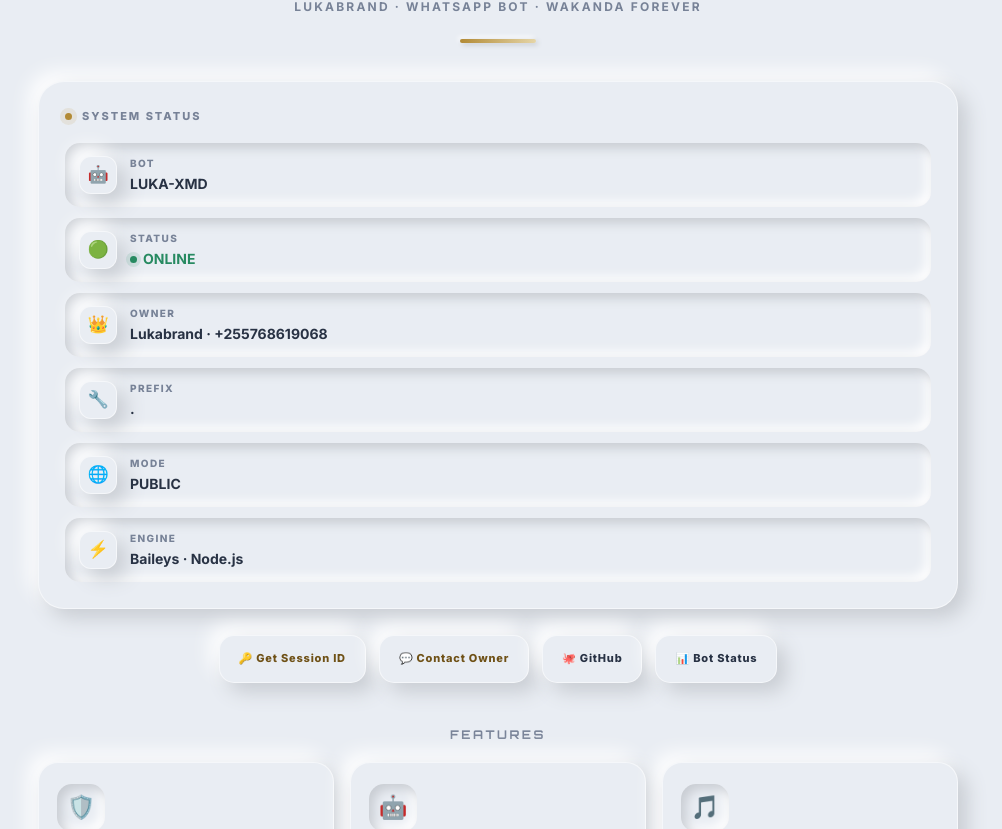
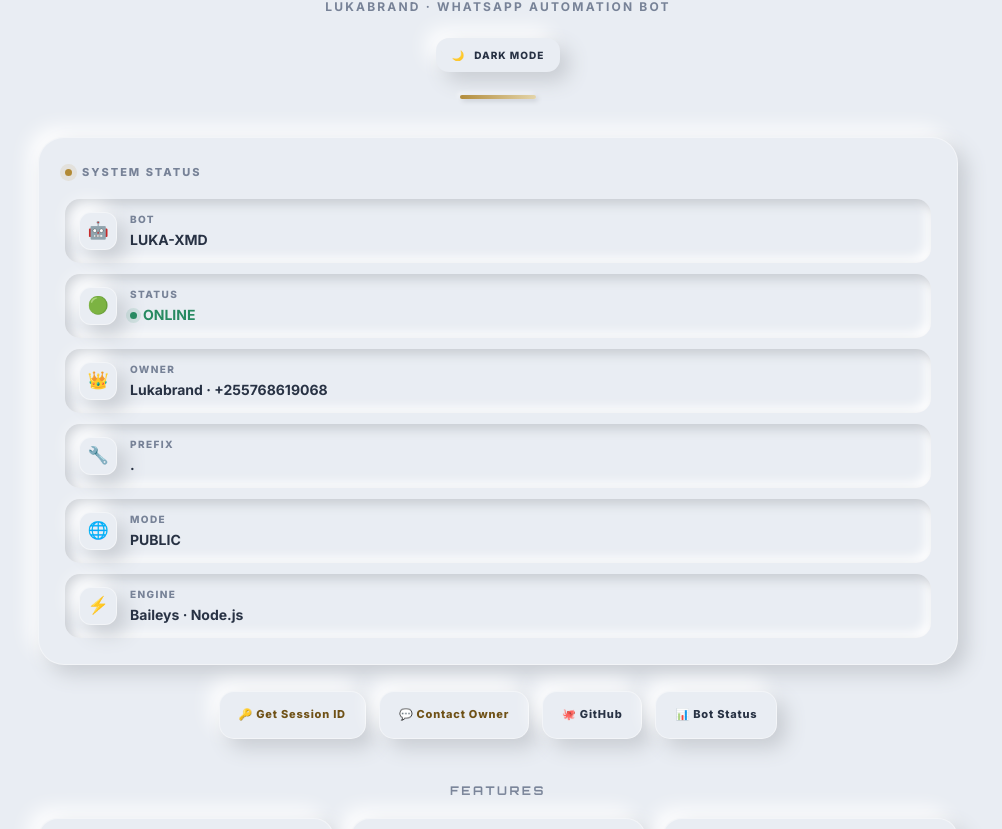
Before and after one commit to Lukabrand/Lukaa, a website: page luka/LukaTech/public/index.html in a window 1280 px wide. Shown: the part 250-1079 px from the top of the page, without its empty margins (142-1144 px from the left). Drawn offline with Linux system fonts and the light colour scheme.

Commit message:
Add files via upload

```diff
--- a/luka/LukaTech/public/index.html
+++ b/luka/LukaTech/public/index.html
@@ -21,6 +21,20 @@
   --shadow-dark: #c8ccd2;
   --shadow-light: #ffffff;
   --line: rgba(116, 129, 151, .18);
+  color-scheme: light;
+}
+body.dark-mode {
+  --bg: #202630;
+  --surface: #202630;
+  --text: #e7ebf2;
+  --muted: #9aa6b8;
+  --accent: #e0bd68;
+  --accent-soft: #f0d995;
+  --green: #65d6a0;
+  --shadow-dark: #171c24;
+  --shadow-light: #2a303c;
+  --line: rgba(255,255,255,.08);
+  color-scheme: dark;
 }
 * { box-sizing: border-box; margin: 0; padding: 0; }
 html { scroll-behavior: smooth; }
@@ -42,7 +56,10 @@ a { color: inherit; }
 .soft {
   background: var(--surface);
   box-shadow: 9px 9px 20px var(--shadow-dark), -9px -9px 20px var(--shadow-light);
-  border: 1px solid rgba(255,255,255,.58);
+  border: 1px solid rgba(255,255,255,.42);
+}
+body.dark-mode .soft {
+  border-color: rgba(255,255,255,.035);
 }
 .soft-inset {
   background: var(--surface);
@@ -70,6 +87,14 @@ h1 {
   background: linear-gradient(90deg, var(--accent), #e5d5a7);
   box-shadow: 2px 2px 5px var(--shadow-dark), -2px -2px 5px var(--shadow-light);
 }
+.theme-toggle {
+  display: inline-flex; align-items: center; justify-content: center; gap: 9px;
+  margin-top: 22px; padding: 11px 16px; border: 0; border-radius: 13px;
+  color: var(--text); font: 800 10px Inter, sans-serif; letter-spacing: 1px;
+  cursor: pointer; transition: transform .2s, color .2s;
+}
+.theme-toggle:hover { transform: translateY(-2px); color: var(--accent); }
+.theme-toggle:focus-visible { outline: 3px solid var(--accent); outline-offset: 4px; }
 .status-card { padding: 26px; border-radius: 26px; margin: 8px 0 26px; }
 .section-label {
   display: flex; align-items: center; gap: 10px;
@@ -175,7 +200,11 @@ footer a:hover { text-decoration: underline; }
   <header>
     <div class="brand-mark soft" aria-hidden="true">🐾</div>
     <h1>LUKA-XMD</h1>
-    <p class="tagline">Lukabrand · WhatsApp Bot · Wakanda Forever</p>
+    <p class="tagline">Lukabrand · WhatsApp Automation Bot</p>
+    <button class="theme-toggle soft" id="themeToggle" type="button" aria-label="Switch to dark mode" aria-pressed="false">
+      <span id="themeIcon" aria-hidden="true">🌙</span>
+      <span id="themeLabel">DARK MODE</span>
+    </button>
     <div class="gold-line"></div>
   </header>
 
@@ -253,12 +282,41 @@ footer a:hover { text-decoration: underline; }
   </section>
 
   <footer>
-    <p>❖ &nbsp; WAKANDA FOREVER &nbsp; · &nbsp; LUKA-XMD &nbsp; ❖</p>
+    <p>❖ &nbsp; LUKA-XMD &nbsp; · &nbsp; WHATSAPP AUTOMATION &nbsp; ❖</p>
     <p style="margin-top:9px">Built by <a href="https://github.com/Lukabrand" target="_blank" rel="noopener noreferrer">LUKABRAND</a>
       &nbsp;·&nbsp; <a href="https://wa.me/255768619068" target="_blank" rel="noopener noreferrer">Contact Owner</a></p>
     <p class="footer-brand">ᴘᴏᴡᴇʀᴇᴅ ʙʏ ʟᴜᴋᴀʙʀᴀɴᴅ</p>
     <p style="margin-top:8px">© 2026 LUKABRAND · All rights reserved</p>
   </footer>
 </main>
+<script>
+(() => {
+  const body = document.body;
+  const button = document.getElementById('themeToggle');
+  const icon = document.getElementById('themeIcon');
+  const label = document.getElementById('themeLabel');
+
+  let savedTheme = null;
+  try { savedTheme = localStorage.getItem('luka-xmd-theme'); } catch (_) {}
+
+  const prefersDark = window.matchMedia &&
+    window.matchMedia('(prefers-color-scheme: dark)').matches;
+  const startDark = savedTheme ? savedTheme === 'dark' : prefersDark;
+
+  function applyTheme(dark) {
+    body.classList.toggle('dark-mode', dark);
+    icon.textContent = dark ? '☀️' : '🌙';
+    label.textContent = dark ? 'LIGHT MODE' : 'DARK MODE';
+    button.setAttribute('aria-pressed', String(dark));
+    button.setAttribute('aria-label', dark ? 'Switch to light mode' : 'Switch to dark mode');
+    try { localStorage.setItem('luka-xmd-theme', dark ? 'dark' : 'light'); } catch (_) {}
+  }
+
+  applyTheme(startDark);
+  button.addEventListener('click', () => {
+    applyTheme(!body.classList.contains('dark-mode'));
+  });
+})();
+</script>
 </body>
 </html>
```
